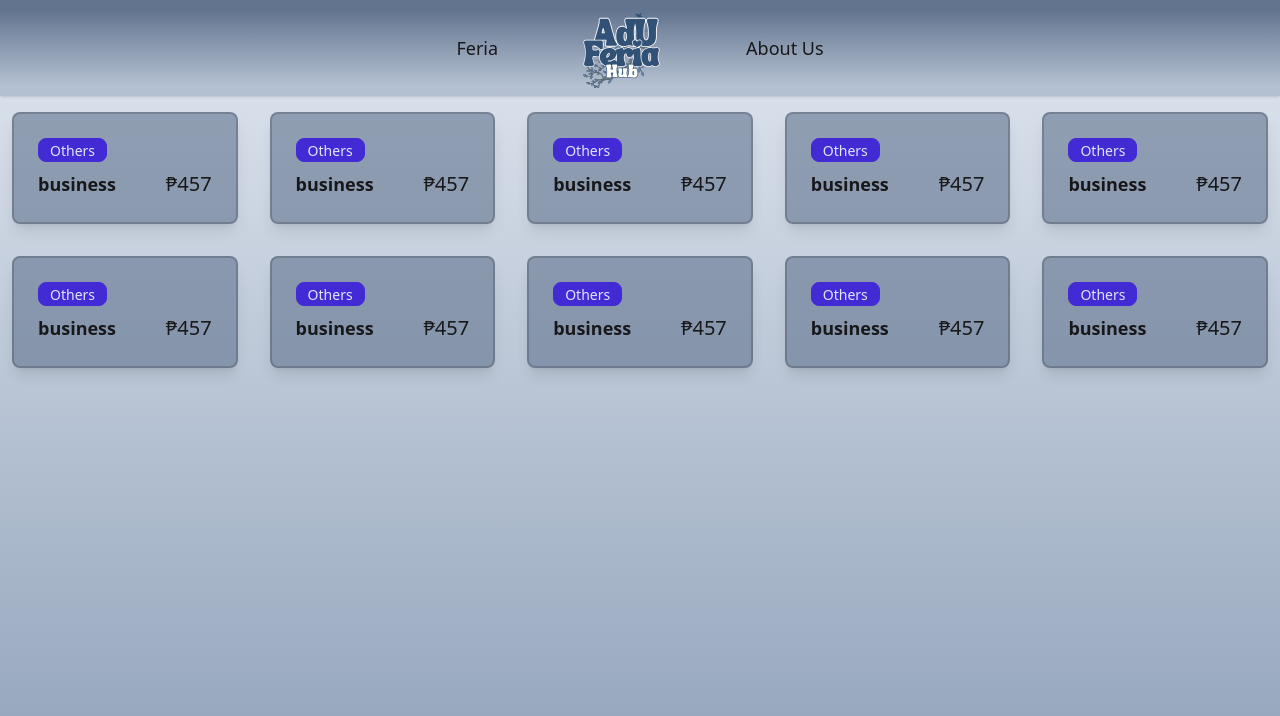
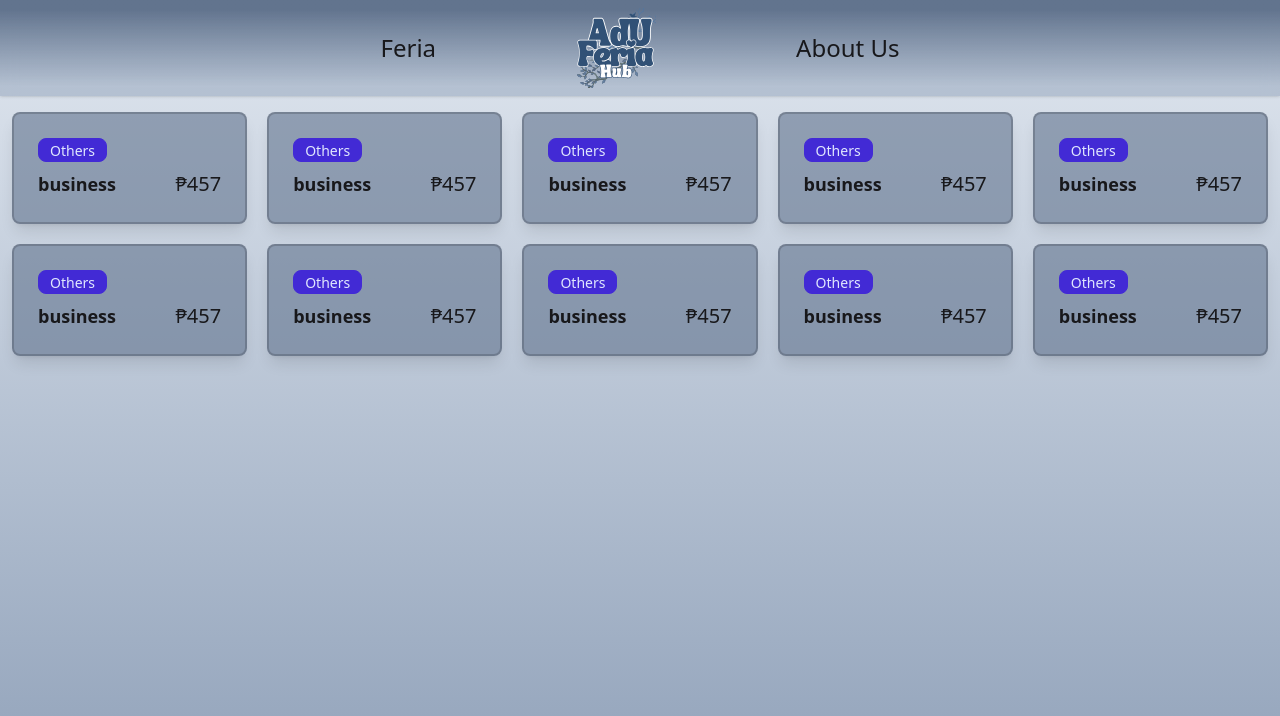
Before and after one commit to ncvyn/adu-feria, a website built with Vite: page index.html in a window 1280 px wide. Both pictures are taken after a click on the link "Feria". Built offline with nearby package versions, Linux system fonts and the light colour scheme.

Commit message:
Add favicon and improve styling in index.html

```diff
--- a/index.html
+++ b/index.html
@@ -1,19 +1,20 @@
 <!DOCTYPE html>
 <html
   lang="en"
-  class="bg-linear-180 from-slate-200 to-slate-400 scrollbar-hidden bg-no-repeat bg-cover h-screen bg-fixed"
+  class="h-screen bg-fixed bg-no-repeat bg-cover bg-linear-180 from-slate-200 to-slate-400 scrollbar-hidden"
 >
   <head>
     <meta charset="UTF-8" />
     <meta name="viewport" content="width=device-width, initial-scale=1.0" />
     <title>AdU Feria Hub</title>
+    <link rel="shortcut icon" href="favicon.ico" type="image/x-icon" />
     <script src="src/data.js" type="module" defer></script>
     <link rel="stylesheet" href="src/style.css" />
   </head>
 
   <body x-data="data" class="select-none">
     <div
-      class="shadow-sm navbar bg-linear-180 from-slate-500 from-10% to-90% to-slate-400/50 fixed top-0 z-1 p-2"
+      class="shadow-sm navbar bg-linear-180 from-slate-500 from-10% to-90% to-slate-400/50 fixed top-0 z-1 p-2 backdrop-blur-sm"
     >
       <div class="navbar-start">
         <div class="dropdown">
@@ -43,14 +44,18 @@
         </div>
       </div>
       <div class="hidden navbar-center lg:flex">
-        <ul class="menu menu-horizontal gap-x-18 p-0 items-center">
-          <li><a @click="setPath('feria')" class="text-lg">Feria</a></li>
+        <ul class="items-center p-0 menu menu-horizontal gap-x-32">
+          <li>
+            <a @click="setPath('feria')" class="text-2xl">Feria</a>
+          </li>
           <li>
             <a @click="setPath('/')" class="p-0"
               ><img class="w-20 h-20" src="feria.svg"
             /></a>
           </li>
-          <li><a @click="setPath('about')" class="text-lg">About Us</a></li>
+          <li>
+            <a @click="setPath('about')" class="text-2xl">About Us</a>
+          </li>
         </ul>
       </div>
       <div class="navbar-end"></div>
@@ -62,11 +67,11 @@
       <div x-show="currentPath == 'feria'" x-transition>
         <p class="text-gray-400" x-show="isLoading">Loading...</p>
         <div
-          class="grid items-stretch grid-cols-1 gap-8 m-3 md:grid-cols-2 lg:grid-cols-3 xl:grid-cols-5 3xl:grid-cols-7"
+          class="grid items-stretch grid-cols-1 gap-5 m-3 md:grid-cols-2 lg:grid-cols-3 xl:grid-cols-5 3xl:grid-cols-7"
         >
           <template x-for="(res, i) in responses">
             <div
-              class="border-2 shadow-lg border-base-content/20 card bg-slate-500/60 hover:bg-slate-400/80 lg:hover:scale-105 transition-transform duration-150"
+              class="transition-transform duration-150 border-2 shadow-lg cursor-pointer border-base-content/20 card bg-slate-500/60 hover:bg-slate-400/80 lg:hover:scale-105 lg:oncl"
               @click="Function(`mdl${i}.showModal()`)"
             >
               <figure>
@@ -84,7 +89,7 @@
                 :id="`mdl${i}`"
                 class="transition-none modal modal-bottom md:modal-middle"
               >
-                <div class="modal-box bg-slate-800/50">
+                <div class="backdrop-blur-sm modal-box bg-slate-800/50">
                   <form method="dialog">
                     <button
                       class="absolute btn btn-sm btn-circle btn-ghost right-2 top-2"
```
Also changed, not shown: favicon.ico (added).
